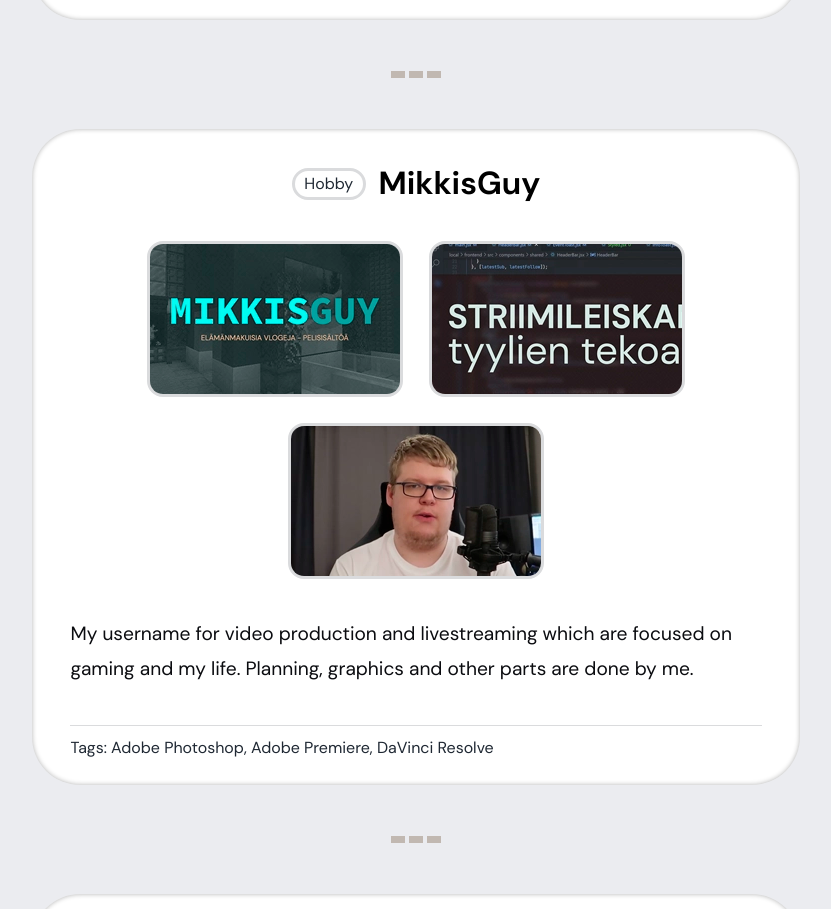
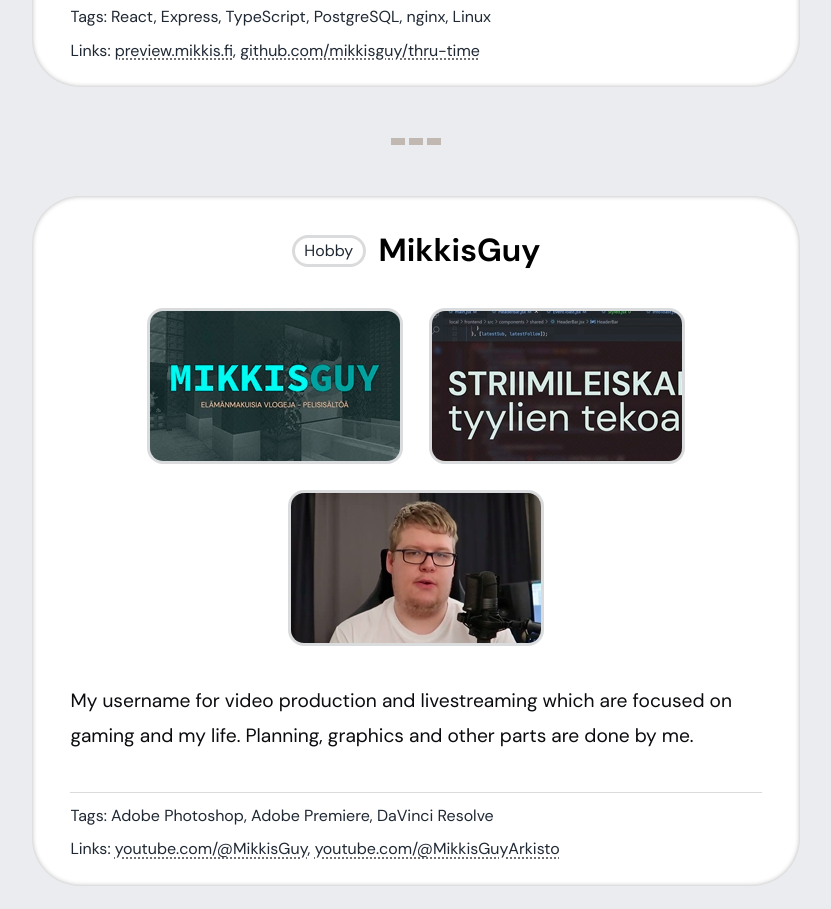
Before and after one commit to mikkisguy/portfolio-page, a React (Vite) app: page / in a window 1280 px wide. Shown: the part 3077-3986 px from the top of the page, without its empty margins (224-1055 px from the left). Built offline with nearby package versions, Linux system fonts and the light colour scheme; a web font is replaced by a local one.

Commit message:
Added portfolio item links

```diff
--- a/src/components/Content.tsx
+++ b/src/components/Content.tsx
@@ -15,11 +15,12 @@
     <>
       <PortfolioItem
         key={index}
+        isHobbyProject={ITEMS_META[index].isHobbyProject}
         title={item.title}
         imageSlug={ITEMS_META[index].imageSlug}
         description={item.description}
         tags={ITEMS_META[index].tags}
-        isHobbyProject={ITEMS_META[index].isHobbyProject}
+        links={ITEMS_META[index].links}
       />
       <Divider />
     </>
--- a/src/components/Footer.tsx
+++ b/src/components/Footer.tsx
@@ -8,9 +8,14 @@
     <FooterContainer>
       <FooterText>
         Mikko Larinen - 2024 {" - "}
-        <SourceCodeLink href="https://github.com/mikkisguy/portfolio-page">
+        <a
+          href="https://github.com/mikkisguy/portfolio-page"
+          className="external-link"
+          target="_blank"
+          rel="noreferrer"
+        >
           {t("sourceCode")}
-        </SourceCodeLink>
+        </a>
       </FooterText>
     </FooterContainer>
   );
@@ -27,16 +32,3 @@
   color: ${({ theme }) => theme.colors.bodyTextSecondary};
   text-align: center;
 `;
-
-const SourceCodeLink = styled.a`
-  color: ${({ theme }) => theme.colors.bodyTextSecondary};
-  text-decoration-style: dotted;
-  text-decoration-color: ${({ theme }) => theme.colors.linkUnderline};
-  text-decoration-thickness: 1.5px;
-  text-underline-offset: ${({ theme }) => theme.spacing.xxs};
-
-  &:hover,
-  &:focus {
-    text-decoration: none;
-  }
-`;
--- a/src/components/PortfolioItem.tsx
+++ b/src/components/PortfolioItem.tsx
@@ -8,10 +8,28 @@
   imageSlug: string;
   description: string;
   tags: string[];
+  links?: string[];
 };
 
 const PortfolioItem = (props: PortfolioItemProps) => {
   const { t } = useTranslation();
+
+  const getLinkElements = (links: string[]) => {
+    return links.map((link, index) => (
+      <>
+        <a
+          key={link}
+          href={link}
+          className="external-link"
+          target="_blank"
+          rel="noreferrer"
+        >
+          {link.replace(/^https?:\/\/(www\.)?/, "")}
+        </a>
+        {index < links.length - 1 && ", "}
+      </>
+    ));
+  };
 
   return (
     <ItemContainer>
@@ -25,9 +43,14 @@
       </ItemHeader>
       <ItemImages imageSlug={props.imageSlug} title={props.title} />
       <Description>{props.description}</Description>
-      <Tags>
+      <Meta>
         {t("portfolioItem.tags")}: {props.tags.join(", ")}
-      </Tags>
+      </Meta>
+      {props.links && (
+        <Meta>
+          {t("portfolioItem.links")}: {getLinkElements(props.links)}
+        </Meta>
+      )}
     </ItemContainer>
   );
 };
@@ -83,7 +106,7 @@
   border-color: ${({ theme }) => theme.colors.border};
 `;
 
-const Tags = styled.p`
+const Meta = styled.p`
   font: ${({ theme }) => theme.fonts.meta};
   color: ${({ theme }) => theme.colors.bodyTextSecondary};
   padding-top: ${({ theme }) => theme.spacing.l};
--- a/src/shared/constants.ts
+++ b/src/shared/constants.ts
@@ -5,11 +5,14 @@
   EN: "en",
 };
 
-export const ITEMS_META: {
+type ItemsMeta = {
   isHobbyProject: boolean;
   imageSlug: string;
   tags: string[];
-}[] = [
+  links?: string[];
+};
+
+export const ITEMS_META: ItemsMeta[] = [
   {
     isHobbyProject: false,
     imageSlug: "netvisor",
@@ -21,6 +24,7 @@
       "End-To-End Testing",
       "DevOps",
     ],
+    links: ["https://buy.netvisor.fi"],
   },
   {
     isHobbyProject: false,
@@ -31,11 +35,19 @@
     isHobbyProject: true,
     imageSlug: "mikkisfi",
     tags: ["React", "Express", "TypeScript", "PostgreSQL", "nginx", "Linux"],
+    links: [
+      "https://preview.mikkis.fi",
+      "https://github.com/mikkisguy/thru-time",
+    ],
   },
   {
     isHobbyProject: true,
     imageSlug: "mikkisguy",
     tags: ["Adobe Photoshop", "Adobe Premiere", "DaVinci Resolve"],
+    links: [
+      "https://www.youtube.com/@MikkisGuy",
+      "https://www.youtube.com/@MikkisGuyArkisto",
+    ],
   },
   {
     isHobbyProject: true,
@@ -47,6 +59,7 @@
       "Adobe Premiere",
       "DaVinci Resolve",
     ],
+    links: ["https://www.youtube.com/@Peliruukku"],
   },
   {
     isHobbyProject: true,
--- a/src/shared/styles/globalStyle.ts
+++ b/src/shared/styles/globalStyle.ts
@@ -8,7 +8,21 @@
 
     body {
         background-color: ${({ theme }) => theme.colors.background};
+
+        & .external-link {
+            color: ${({ theme }) => theme.colors.bodyTextSecondary};
+            text-decoration-style: dotted;
+            text-decoration-color: ${({ theme }) => theme.colors.linkUnderline};
+            text-decoration-thickness: 1.5px;
+            text-underline-offset: ${({ theme }) => theme.spacing.xxs};
+
+            &:hover,
+            &:focus {
+                text-decoration: none;
+            }
+        }
     }
+
 `;
 
 export default GlobalStyle;
--- a/src/shared/translations/en.ts
+++ b/src/shared/translations/en.ts
@@ -12,6 +12,7 @@
   portfolioItem: {
     image: "image",
     tags: "Tags",
+    links: "Links",
     hobbyProject: "Hobby",
     workProject: "Work",
   },
--- a/src/shared/translations/fi.ts
+++ b/src/shared/translations/fi.ts
@@ -12,6 +12,7 @@
   portfolioItem: {
     image: "kuva",
     tags: "Avainsanat",
+    links: "Linkit",
     hobbyProject: "Harrastus",
     workProject: "Työ",
   },
--- a/src/shared/translations/translations.d.ts
+++ b/src/shared/translations/translations.d.ts
@@ -22,6 +22,7 @@
   portfolioItem: {
     image: string;
     tags: string;
+    links: string;
     hobbyProject: string;
     workProject: string;
   };
```
